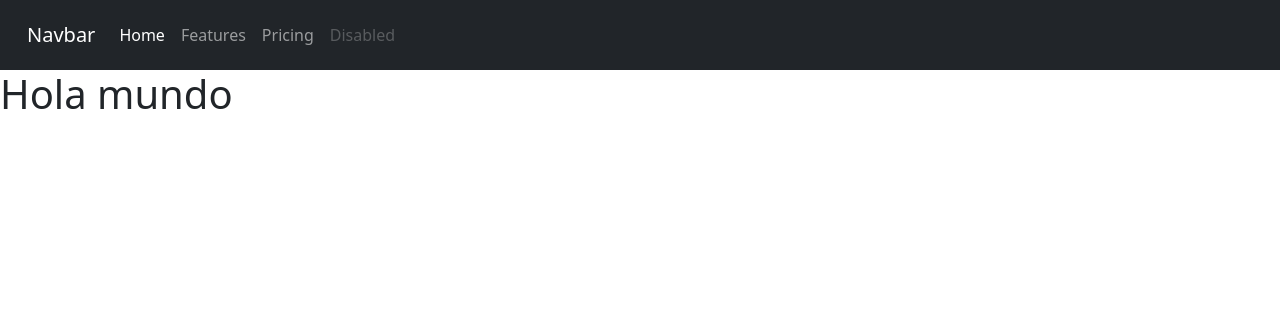
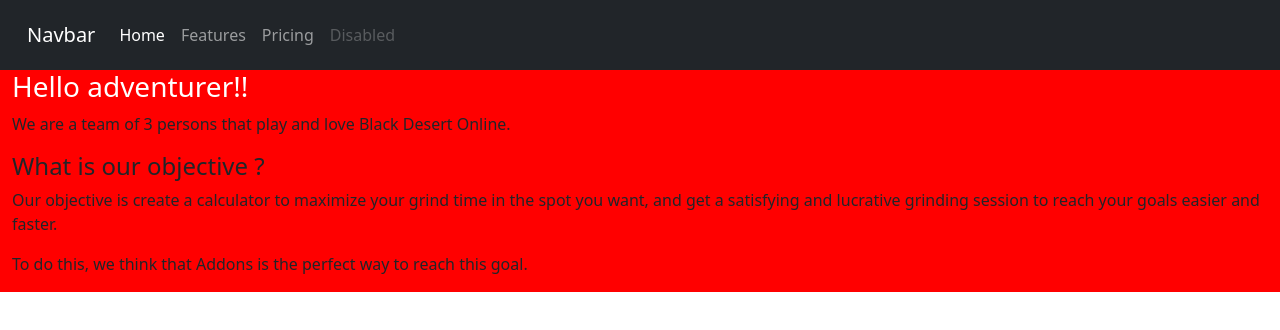
Before and after one commit to ManuelPeJu/BDOAddOnCalculatorFront, a React (Vite) app: page / in a window 1280 px wide. Shown: the top 330 px of the page. Built offline with nearby package versions, Linux system fonts and the light colour scheme.

Commit message:
sweetAlerts install

```diff
--- a/package.json
+++ b/package.json
@@ -11,7 +11,8 @@
   },
   "dependencies": {
     "react": "^18.2.0",
-    "react-dom": "^18.2.0"
+    "react-dom": "^18.2.0",
+    "sweetalert2": "^11.10.1"
   },
   "devDependencies": {
     "@types/react": "^18.2.37",
--- a/src/App.jsx
+++ b/src/App.jsx
@@ -3,8 +3,17 @@ import NavBar from "./components/Nav/NavBar"
 function App() {
   return (
     <>
-      <NavBar />
-      <h1>Hola mundo</h1>
+      <header>
+        <NavBar />
+      </header>
+      <section className="container-fluid hero">
+        <h3>Hello adventurer!!</h3>
+        <p>We are a team of 3 persons that play and love Black Desert Online.</p>
+        <h4>What is our objective ?</h4>
+        <p>Our objective is create a calculator to maximize your grind time in the spot you want, and get a satisfying and lucrative grinding session to reach your goals easier and faster.</p>
+        <p>To do this, we think that Addons is the perfect way to reach this goal.</p>
+      </section>
+
     </>
   )
 }
--- a/src/CSS/Home/_home.scss
+++ b/src/CSS/Home/_home.scss
@@ -0,0 +1,10 @@
+.hero {
+    background-color: red;
+    display: flex;
+    flex-direction: column;
+    flex-wrap: wrap;
+}
+
+.hero h3 {
+    color: white;
+}
--- a/src/CSS/Overall/_overall.scss
+++ b/src/CSS/Overall/_overall.scss
@@ -8,6 +8,7 @@
 }
 
 body {
+    background-color: whitesmokeç;
     height: 100vh;
     width: 100vw;
 }
--- a/src/CSS/styles.scss
+++ b/src/CSS/styles.scss
@@ -2,4 +2,7 @@
 @import "./Overall/overall";
 
 //HEADER
-@import "./Header/header"
+@import "./Header/header";
+
+//HOME
+@import "./Home/home"
```
Also changed, not shown: 1 other file (tests, documents, lock files or other folders).
